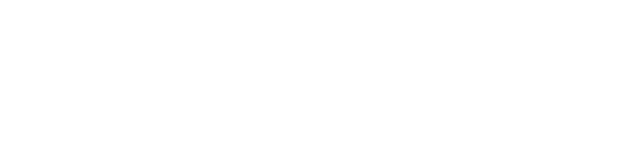
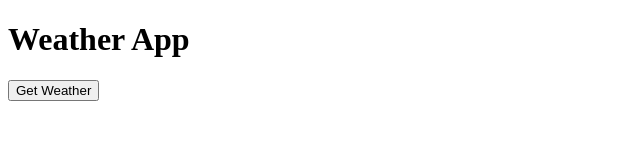
Before and after one commit to amiesujetado18-sam/it24a, a plain HTML site: page weather-app.html in a window 1280 px wide. Shown: the whole page, without its empty margins (0-640 px from the left). Drawn offline with Linux system fonts and the light colour scheme.

Commit message:
Weather Application added

```diff
--- a/weather-app.html
+++ b/weather-app.html
@@ -6,6 +6,43 @@
     <title>Weather App</title>
 </head>
 <body>
+    <h1> Weather App</h1>
+    <button onclick="getWeather()">Get Weather</button>
+    <div id="weatherResult"></div>
 
 </body>
+<script>
+    const apiKey = "6e28c317c5b6d5e2f0b774b0957aead8";
+
+    async function getWeather(){
+        const city = prompt("Enter a city name");
+
+        if(!city){
+            alert("No city entered");
+            return;
+        }
+
+        //API Call
+        const url = `https://api.openweathermap.org/data/2.5/weather?q=${city}&appid=${apiKey}&units=metric`;
+
+        try{
+            const response = await fetch(url);
+            if(!response.ok) throw new Error("City not found");
+
+            const data = await response.json();
+
+            const weatherResult = document.getElementById("weatherResult");
+            weatherResult.innerHTML = `
+            <h2>${data.name}, ${data.sys.country}</h2>
+            <p>Temperature: ${data.main.temp} °C</p>
+            <p>Weather: ${data.weather[0].description}</p>
+            <p>Humidity: ${data.main.humidity} %</p>
+            <p>Wind Speed: ${data.wind.speed} m/s</p>
+            `;
+
+        }catch (error){
+            alert("Error: " + error.message);
+        }
+    }
+</script>
 </html>
```
